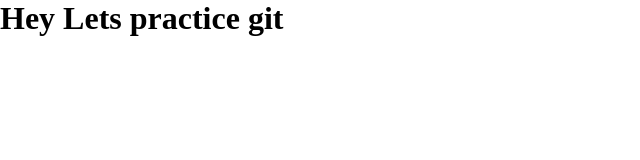
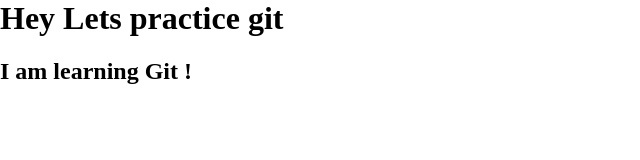
Before and after one commit to acharyadarshan/GitDay2, a plain HTML site: page index.html in a window 1280 px wide. Shown: the whole page, without its empty margins (0-640 px from the left). Drawn offline with Linux system fonts and the light colour scheme.

Commit message:
Add heading 2

```diff
--- a/index.html
+++ b/index.html
@@ -5,5 +5,6 @@
     <link rel="stylesheet" href="styles.css">
     <body>
         <h1>Hey Lets practice git</h1>
+        <h2>I am learning Git !</h2>
     </body>
 </html>
```
